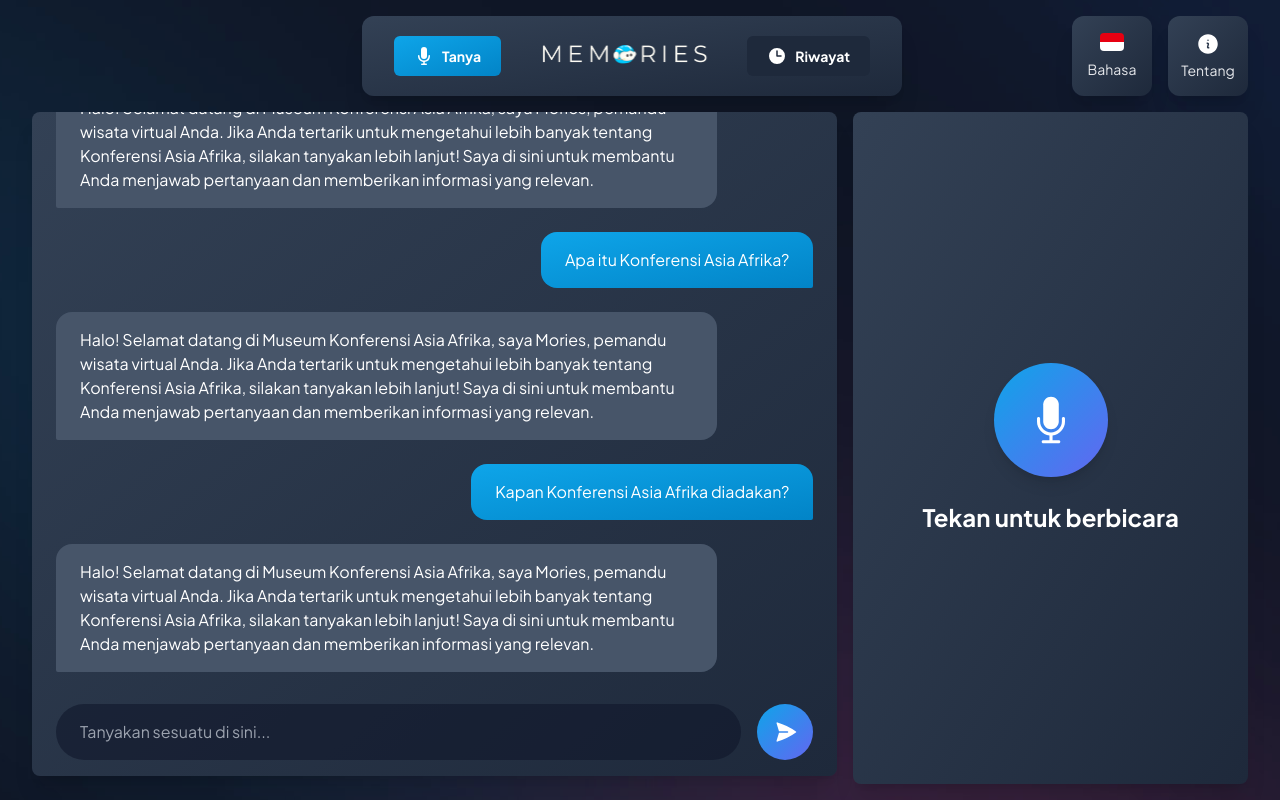
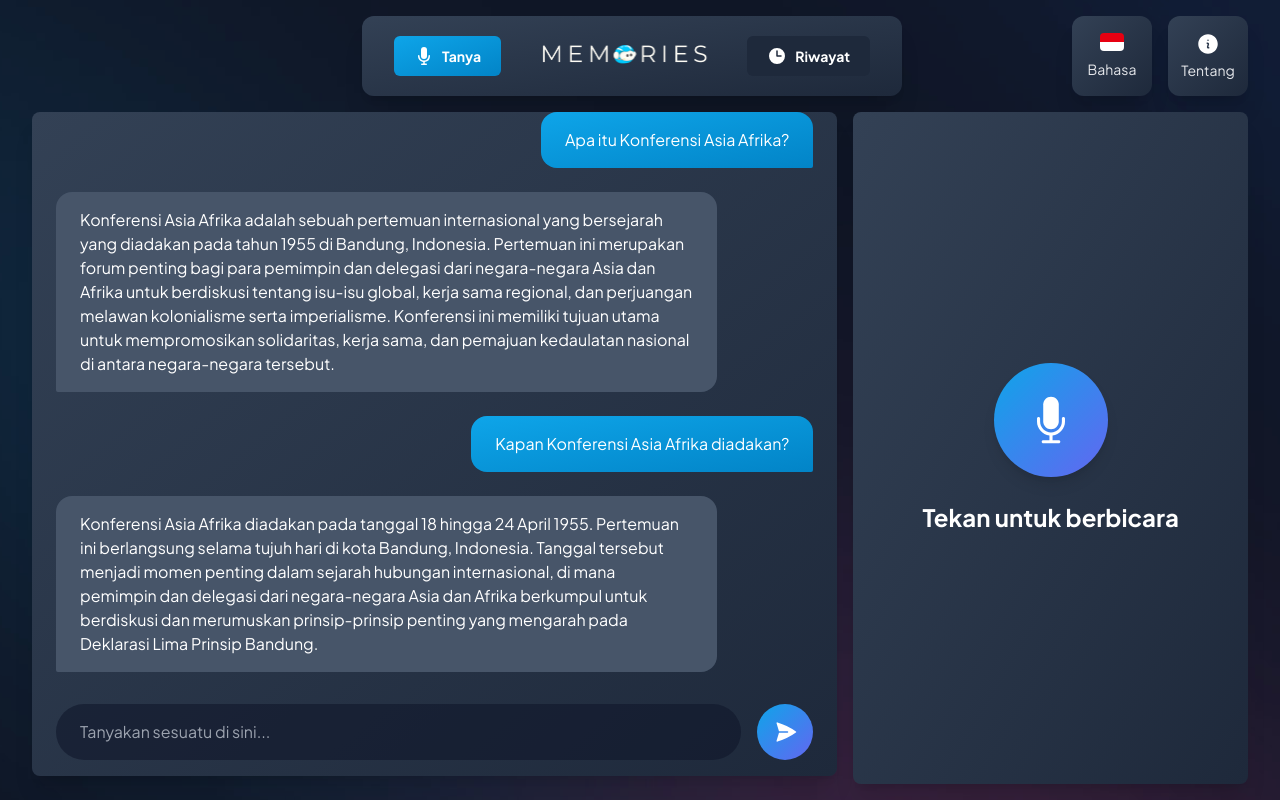
Before and after one commit to Heritsam/memories, a React (Vite) app: page / in a window 1280 px wide. Built offline with nearby package versions, Linux system fonts and the light colour scheme.

Commit message:
fix(chat): fix translations

```diff
--- a/src/components/chat/chat-bubble.tsx
+++ b/src/components/chat/chat-bubble.tsx
@@ -17,7 +17,7 @@ const ChatBubble = (props: Props) => {
   return (
     <div className='flex flex-row justify-start w-full'>
       <div className='w-max-1/2 mr-24 px-6 py-4 rounded-tl-2xl rounded-tr-2xl rounded-bl-sm rounded-br-2xl text-left bg-slate-600'>
-        Halo! Selamat datang di Museum Konferensi Asia Afrika, saya Mories, pemandu wisata virtual Anda. Jika Anda tertarik untuk mengetahui lebih banyak tentang Konferensi Asia Afrika, silakan tanyakan lebih lanjut! Saya di sini untuk membantu Anda menjawab pertanyaan dan memberikan informasi yang relevan.
+        {props.message}
       </div>
     </div>
   );
--- a/src/lib/utils.ts
+++ b/src/lib/utils.ts
@@ -1,5 +1,5 @@
-import { type ClassValue, clsx } from "clsx"
-import { twMerge } from "tailwind-merge"
+import { type ClassValue, clsx } from 'clsx'
+import { twMerge } from 'tailwind-merge'
 
 export function cn(...inputs: ClassValue[]) {
   return twMerge(clsx(inputs))
--- a/src/locales/en.json
+++ b/src/locales/en.json
@@ -7,5 +7,5 @@
     "follow_us": "Follow Us",
     "leader": "Leader",
     "tap_to_speak": "Tap to speak",
-    "chat_placeholder": "Type your question here..."
+    "chat_placeholder": "Ask your question here..."
 }
```
